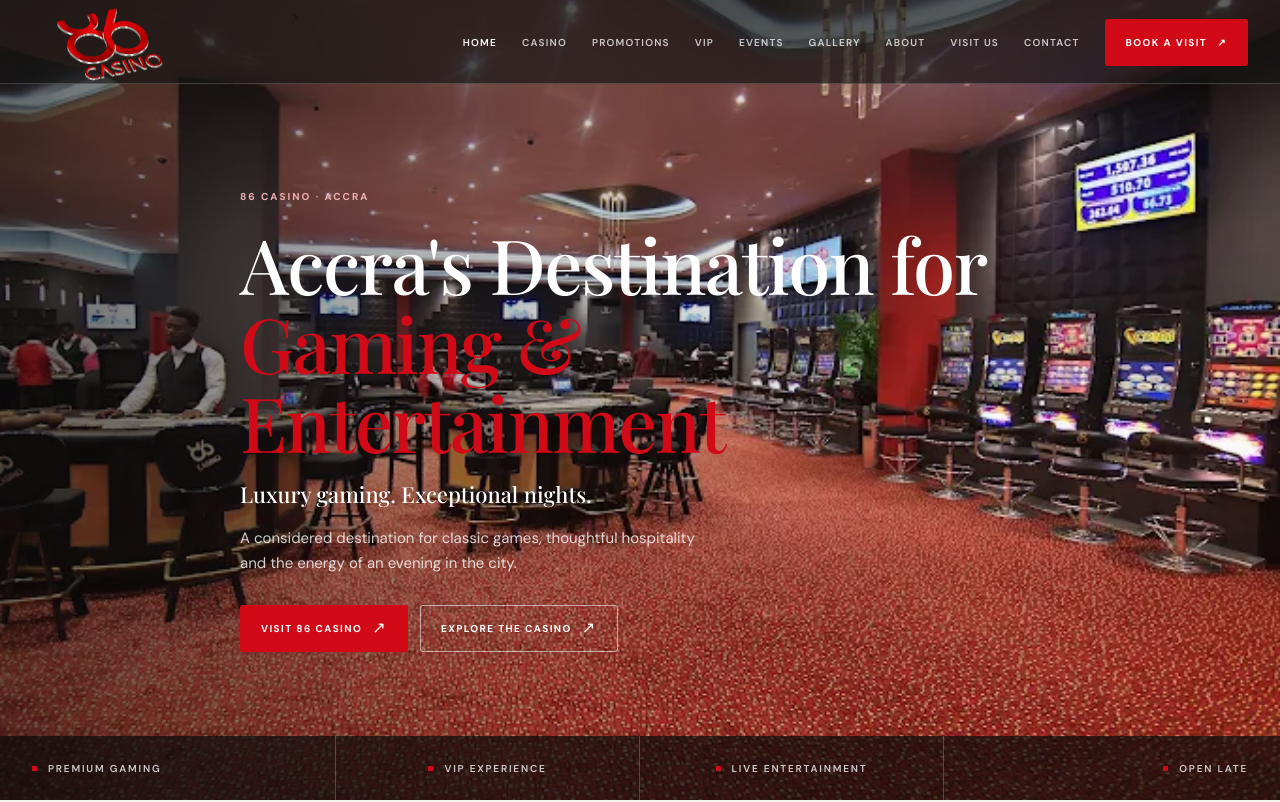
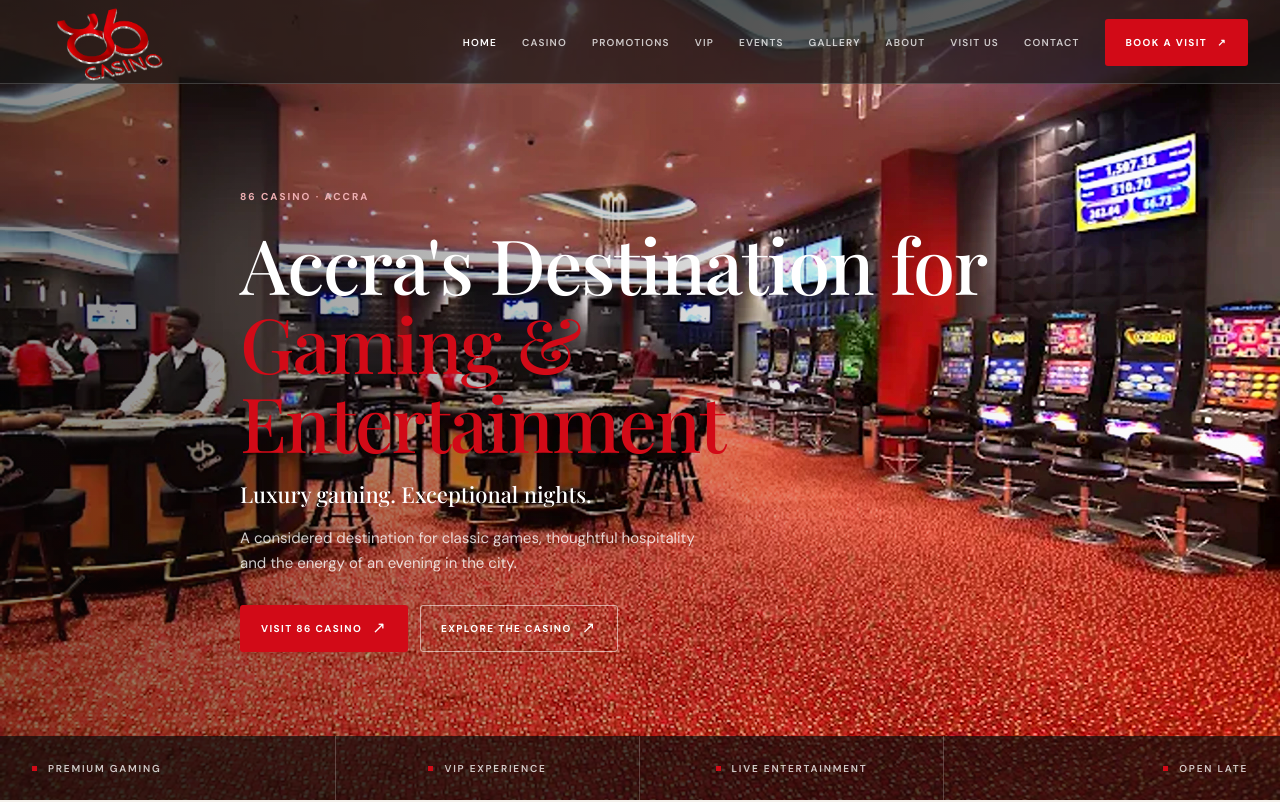
Before and after one commit to Famagusta961/86-casino-website, a Next.js app: page / in a window 1280 px wide. Shown: the top 802 px of the page. Built offline with nearby package versions, Linux system fonts and the light colour scheme; no server answers; the database is empty.

Commit message:
Enhance homepage hero image quality

```diff
--- a/app/globals.css
+++ b/app/globals.css
@@ -48,8 +48,8 @@
 
 .hero { align-items:center; background:var(--black); color:#fff; display:flex; min-height:100vh; overflow:hidden; position:relative; }
 .hero-image { height:100%; inset:0; object-fit:cover; object-position:center; position:absolute; width:100%; }
-.hero-wash { background:linear-gradient(90deg,rgba(11,11,11,.6),rgba(11,11,11,.2) 45%,rgba(11,11,11,.02) 78%); inset:0; position:absolute; z-index:1; }
-.hero-home .hero-image { object-position:center 48%; }
+.hero-wash { background:linear-gradient(90deg,rgba(8,8,8,.48) 0%,rgba(8,8,8,.30) 34%,rgba(8,8,8,.10) 62%,rgba(8,8,8,.02) 82%); inset:0; position:absolute; z-index:1; }
+.hero-home .hero-image { filter:brightness(1.07) contrast(1.09) saturate(1.12); object-position:center 48%; }
 .hero-content { max-width:800px; padding-bottom:70px; padding-top:112px; position:relative; z-index:2; }
 .hero-home h1 { margin:21px 0 18px; max-width:780px; }
 .hero-home h1 em { color:var(--red); font-style:normal; }
--- a/app/page.tsx
+++ b/app/page.tsx
@@ -12,7 +12,7 @@
   const gallerySelection = galleryItems.slice(0, 6);
   return <main>
     <section className="hero hero-home">
-      <Image className="hero-image" src={fallbackImages.hero} alt="The 86 Casino gaming floor" fill priority sizes="100vw" />
+      <Image className="hero-image" src={fallbackImages.hero} alt="The 86 Casino gaming floor" fill priority quality={90} sizes="100vw" />
       <div className="hero-wash" />
       <div className="container hero-content">
         <div className="eyebrow light">86 Casino · Accra</div>
--- a/lib/content.ts
+++ b/lib/content.ts
@@ -2,7 +2,7 @@
 
 export const fallbackSettings = { casinoName: "86 CASINO", title: "86 Casino | Accra's destination for gaming & entertainment", description: "Luxury gaming, exceptional hospitality and unforgettable nights in Accra.", phone: "+233 30 000 0086", email: "hello@86casino.com", address: "Accra, Ghana", directions: "https://maps.google.com/?q=Accra,Ghana", hours: "Open daily · 12:00 - late", instagram: null, facebook: null, twitter: null, youtube: null, copyright: "© 2026 86 CASINO. All rights reserved.", ageNotice: "18+ only. Please gamble responsibly." };
 const casinoAsset = (file: string) => `/assets/casino/${file}.webp`;
-export const fallbackImages = { hero: casinoAsset("001"), lounge: casinoAsset("006"), exterior: casinoAsset("010") };
+export const fallbackImages = { hero: "/assets/casino/hero-optimized.webp", lounge: casinoAsset("006"), exterior: casinoAsset("010") };
 export const fallbackGames = [
 	{ id: "fallback-roulette", name: "Roulette", subtitle: "The timeless classic", description: "Feel the energy at the wheel.", image: casinoAsset("002") },
 	{ id: "fallback-blackjack", name: "Blackjack", subtitle: "The game of 21", description: "Bring your best hand to the table.", image: casinoAsset("003") },
--- a/next.config.ts
+++ b/next.config.ts
@@ -1,7 +1,7 @@
 import type { NextConfig } from "next";
 
 const nextConfig: NextConfig = {
-  images: { remotePatterns: [{ protocol: "https", hostname: "images.unsplash.com" }] },
+  images: { qualities: [90], remotePatterns: [{ protocol: "https", hostname: "images.unsplash.com" }] },
 };
 
 export default nextConfig;
```
Also changed, not shown: public/assets/casino/hero-optimized.webp (added).
